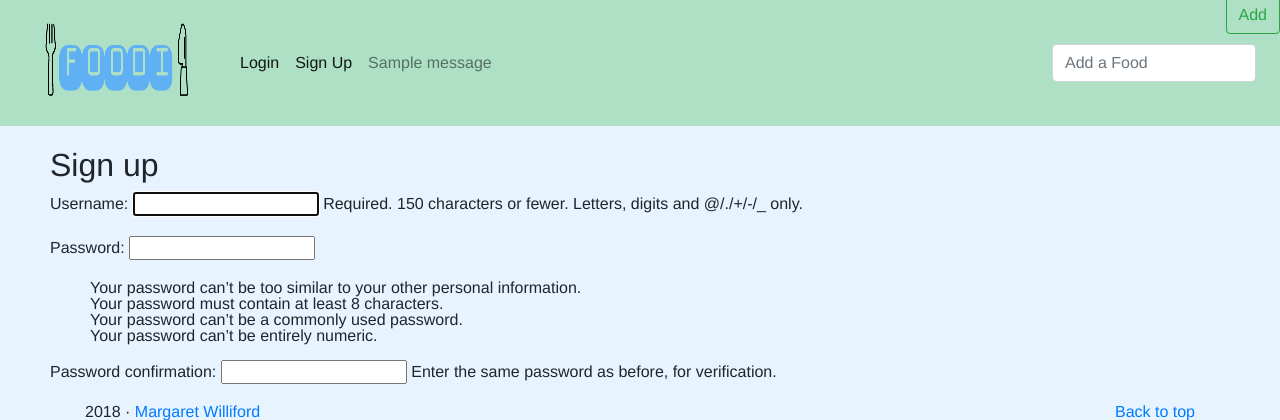
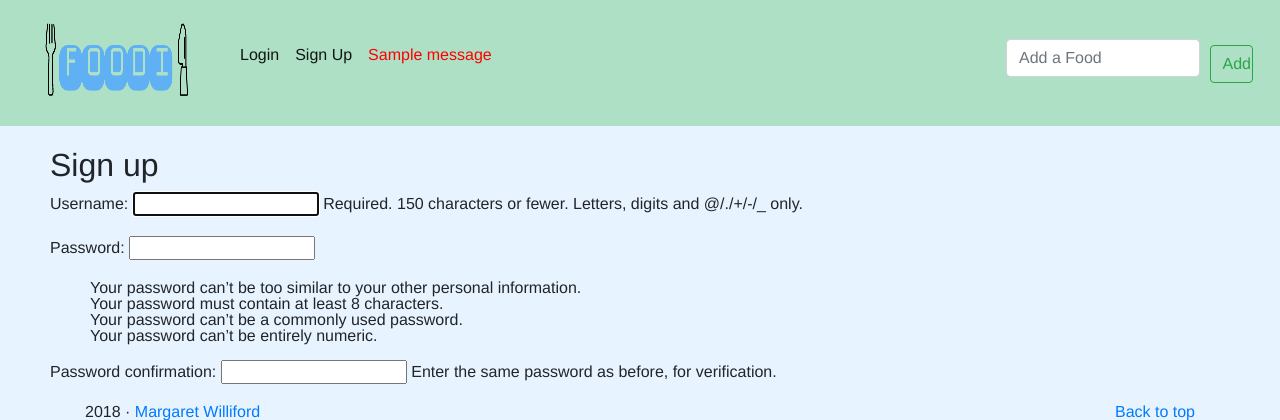
Before and after one commit to lilwillifo/foodi, a Django app: page /signup/ in a window 1280 px wide. Shown: the top 420 px of the page. Run offline with Django 3.2, Linux system fonts and the light colour scheme; tables that the repository leaves empty hold one stand-in row (values such as "Sample post"); one stand-in notice (Sample message) is shown; some libraries are stand-ins or nearby versions.

Commit message:
fix navbar

```diff
--- a/foodi/templates/base.html
+++ b/foodi/templates/base.html
@@ -27,7 +27,7 @@
       <nav class="navbar navbar-expand-md navbar-light fixed-top">
         <a class="navbar-brand" href="/"><img class="logo" src="/static/foodi_logo.png" alt="Foodi Logo"></a>
         <div class="collapse navbar-collapse" id="navbarCollapse">
-          <ul class="navbar-nav mr-auto">
+          <ul class="navbar-nav mr-auto col-9">
             {% if user.is_authenticated %}
               <li class="nav-item dropdown">
                 <a class="nav-link dropdown-toggle" href="#" id="navbarDropdown" role="button" data-toggle="dropdown" aria-haspopup="true" aria-expanded="false">
@@ -50,19 +50,20 @@
                 </li>
               {% endif %}
               {% if messages %}
-                <div class="nav-link messages">
-                    {% for message in messages %}
-                    <li{% if message.tags %} class="{{ message.tags }}"{% endif %}>{{ message }}</li>
-                    {% endfor %}
+                <div class="nav-link">
+                  {% for message in messages %}
+                    <p class="error">{{ message }}</p>
+                  {% endfor %}
                 </div>
               {% endif %}
           </ul>
-
-          <form class="form-inline mt-2 mt-md-0" action="/search/" method="get" >
-            <input class="form-control mr-sm-2" type="text" name="query" placeholder="Add a Food" aria-label="Search">
-            <button class="btn btn-outline-success my-2 my-sm-0" name="submit" type="submit">Add</button>
-          </form>
-        </div>
+            <form class="col" action="/search/" method="get" >
+              <div class="row">
+                <input class="form-control col-9" type="text" name="query" placeholder="Add a Food" aria-label="Search">
+                <button class="btn btn-outline-success col-2" style="margin-left: 10px; margin-top: 10px;" name="submit" type="submit">Add</button>
+              </div>
+            </form>
+          </div>
       </nav>
     </header>
 
--- a/static/css/main.css
+++ b/static/css/main.css
@@ -4,9 +4,7 @@ body {
   line-height: 1;
   margin: 50px;
 }
-h1{
 
-}
 .text-center {
   padding-left: 40%;
   padding-right: 40%;
```
Also changed, not shown: foodi/templates/analytics.html (+10 -9 lines).
